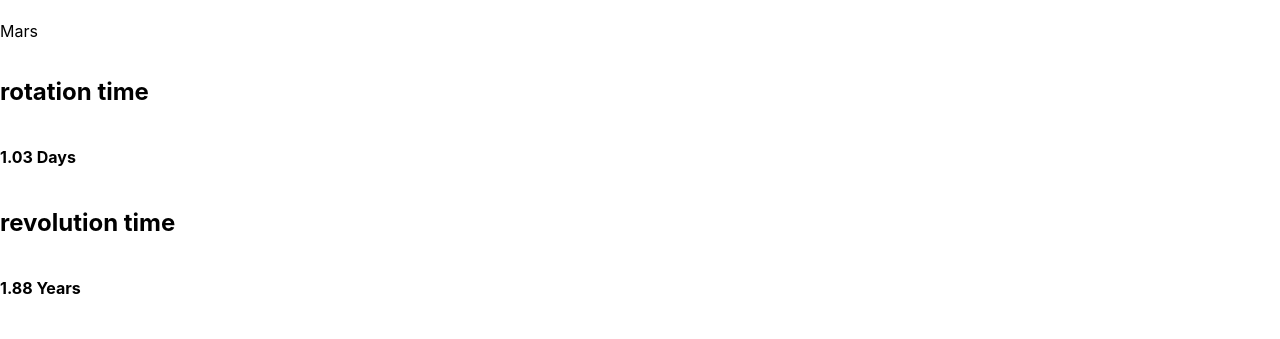
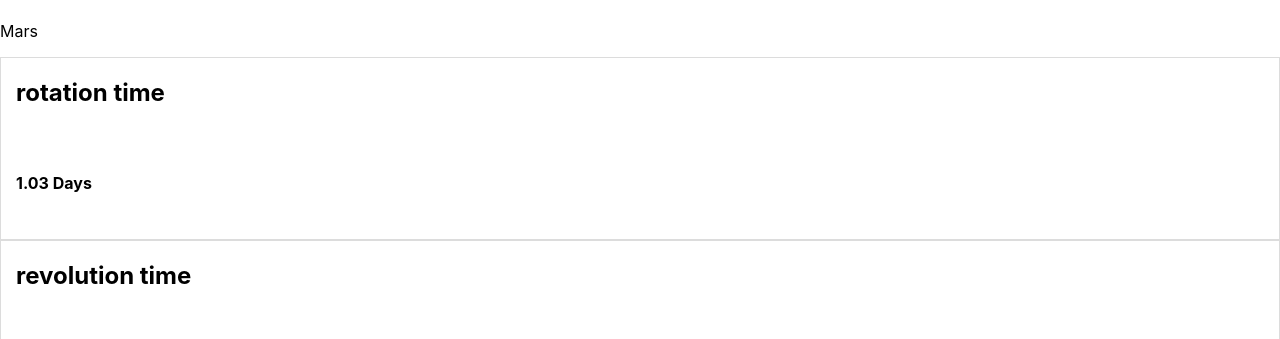
Before and after one commit to monsterkosh/team-venus, a React (Create React App) app: page /mars in a window 1280 px wide. Shown: the part 461-800 px from the top of the page. Built offline with nearby package versions, Linux system fonts and the light colour scheme.

Commit message:
box-first-style

```diff
--- a/src/components/Box/Box.module.css
+++ b/src/components/Box/Box.module.css
@@ -1,4 +1,11 @@
 .footer_boxes{
     display: flex;
     flex-direction: column;
+    align-items: flex-start;
+    border: solid 1px gainsboro;
 }
+
+.footer_boxes > h2,
+.footer_boxes > h4 {
+    padding: 0 0 25px 15px;
+}
```
